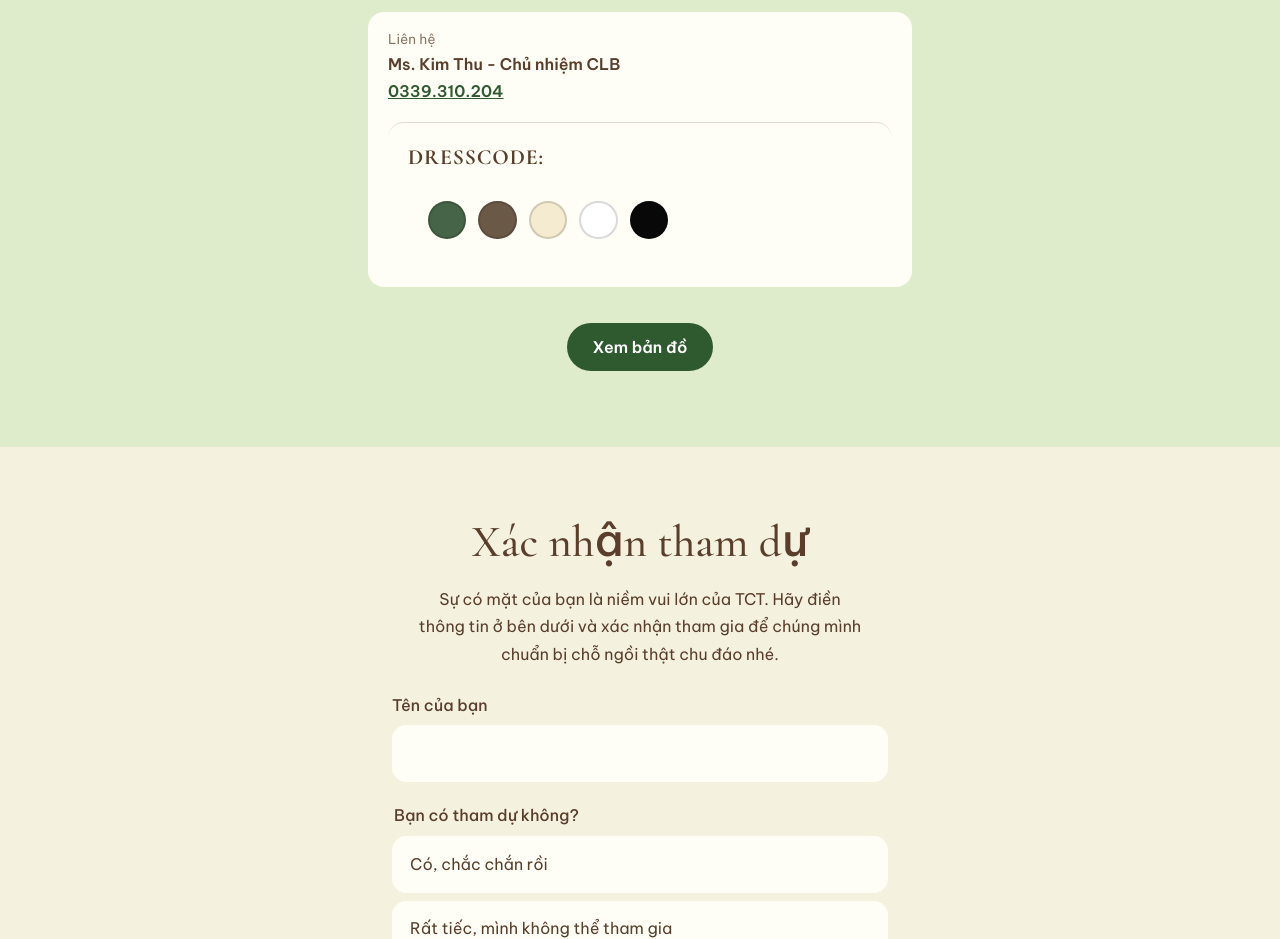
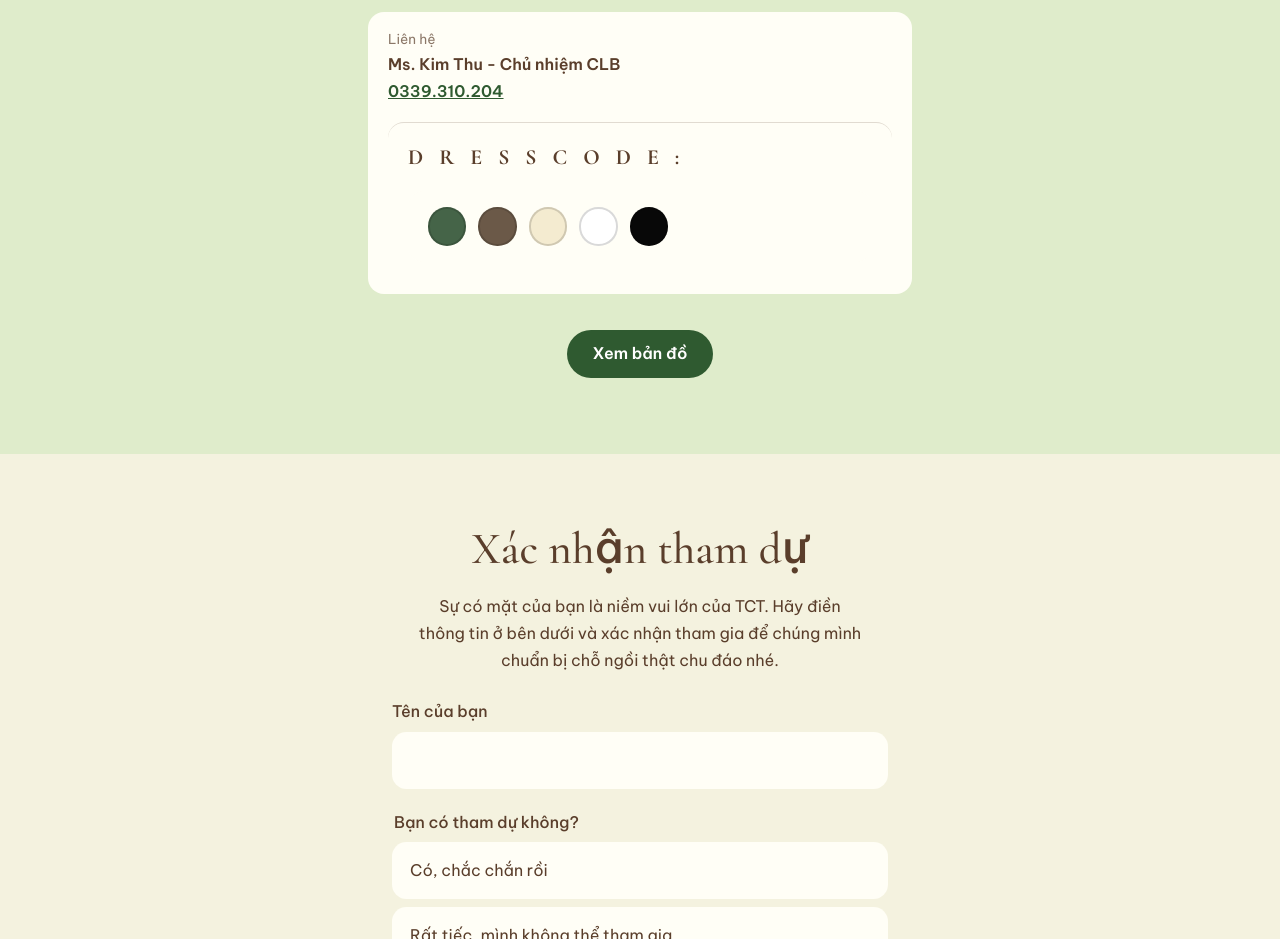
Before and after one commit to Thiepmoisinhnhat12tuoiTCT/SINHNHATTCT12TUOI, a plain HTML site: page index.html in a window 1280 px wide. Shown: the part 1580-2519 px from the top of the page. Drawn offline with nearby package versions, Linux system fonts and the light colour scheme.

Commit message:
dresscode

```diff
--- a/index.html
+++ b/index.html
@@ -265,7 +265,7 @@ a { color: var(--bamboo-d); }
 
 .dresscode {
   margin-top: 1rem;
-  padding-top: .85rem;
+  padding-top: 1rem;
   border-top: 1px solid rgba(90, 62, 43, .18);
 }
 
@@ -273,8 +273,8 @@ a { color: var(--bamboo-d); }
   font-family: var(--f-display);
   font-size: 1.35rem;
   font-weight: 700;
-  letter-spacing: .04em;
-  margin-bottom: .6rem;
+  letter-spacing: 1rem;
+  margin-bottom: 1rem;
   color: var(--brown);
 }
 
```
